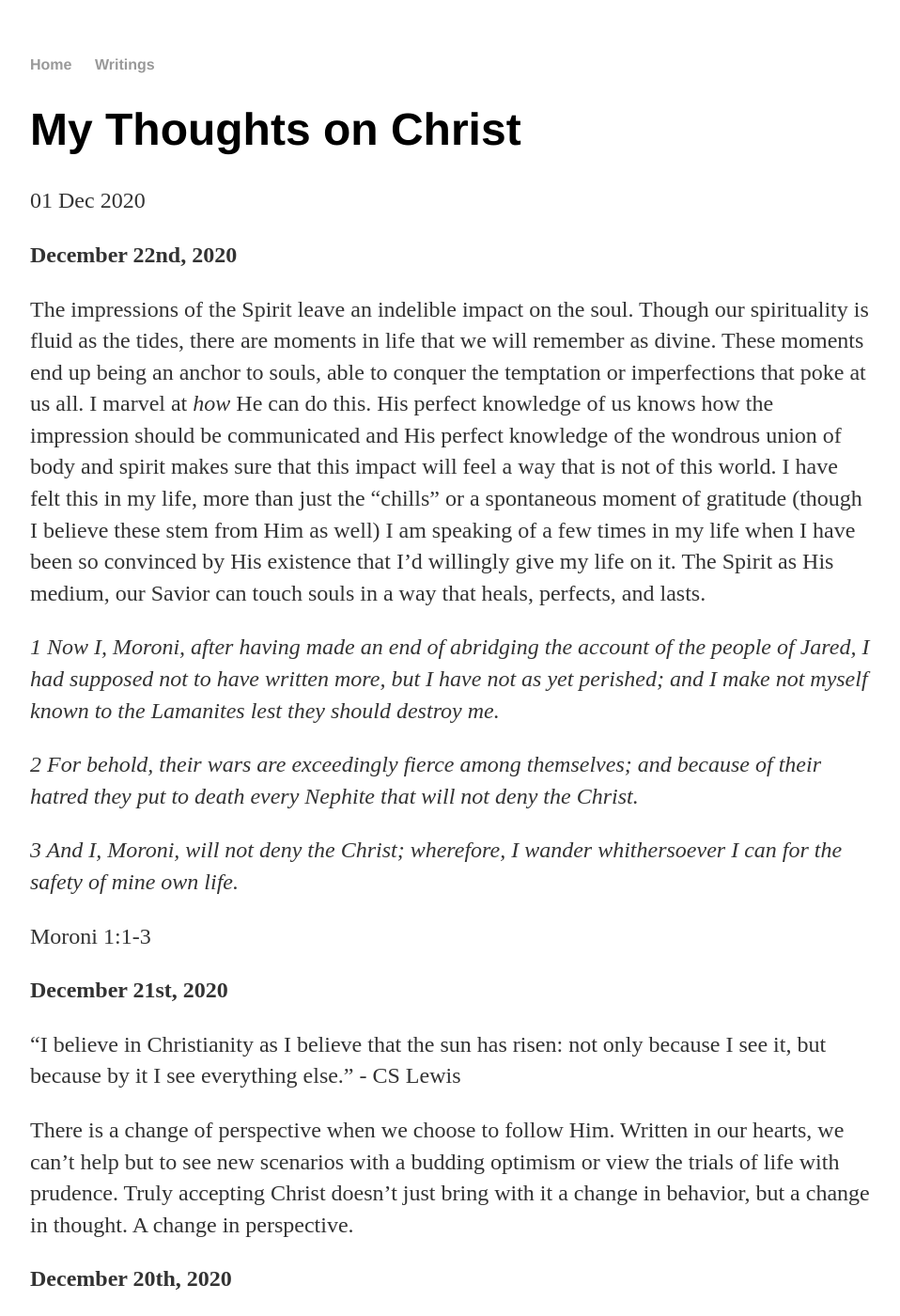
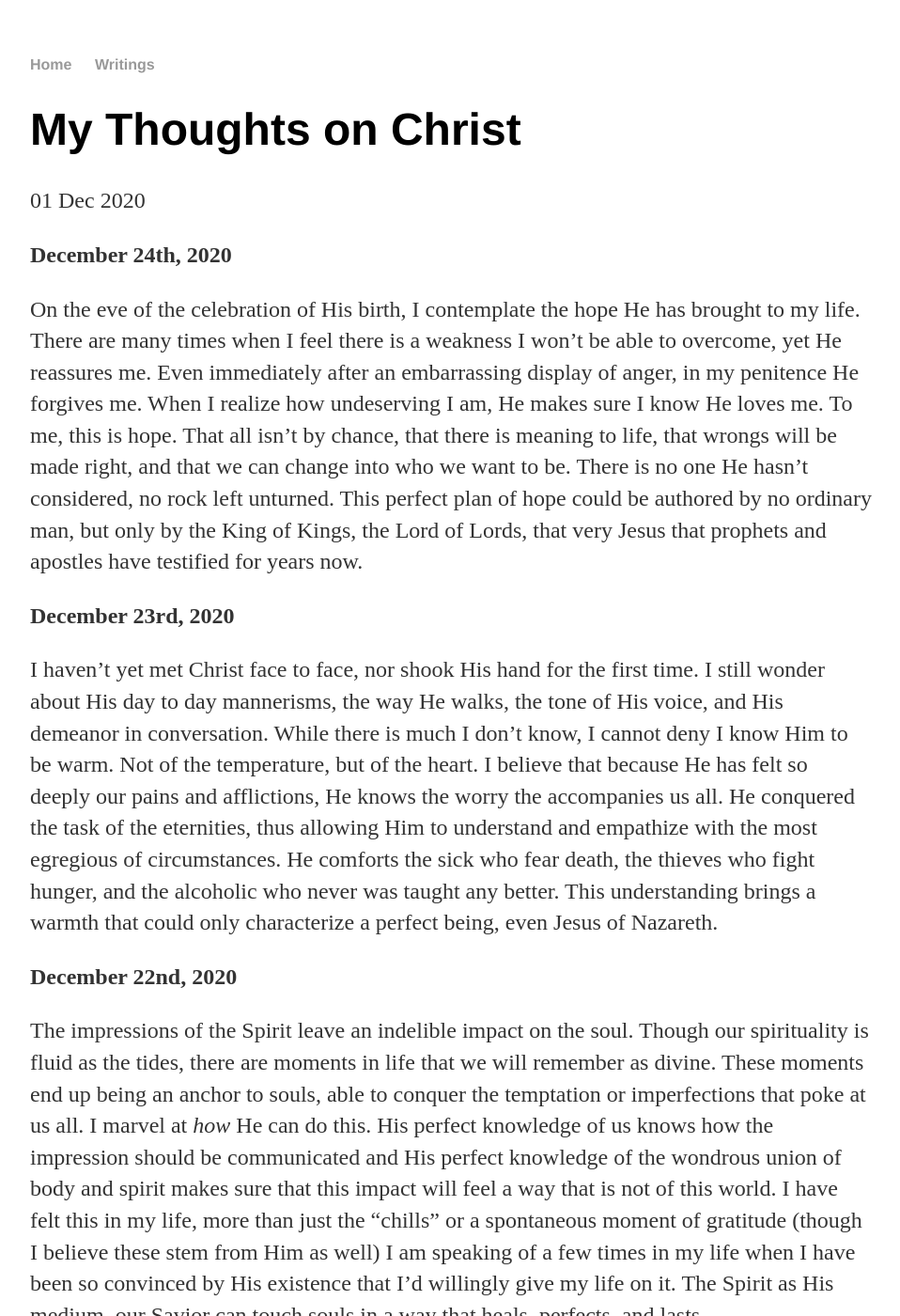
Before and after one commit to huntermaxfield/huntermaxfield.github.io, a Jekyll site: the page built from _posts/2020-12-01-christmas-posts-2020.md, in a window 1280 px wide and 1400 px high. Shown: the whole window at 94% size, without its empty margins (160-1118 px from the left). Built offline with Jekyll 4.4.1, drawn with Linux system fonts in a browser that asks for light colours.

Commit message:
new posts

```diff
--- a/_posts/2020-12-01-christmas-posts-2020.md
+++ b/_posts/2020-12-01-christmas-posts-2020.md
@@ -2,6 +2,18 @@
 layout: post
 title: "My Thoughts on Christ"
 ---
+
+**December 24th, 2020**
+
+On the eve of the celebration of His birth, I contemplate the hope He has brought to my life.  There are many times when I feel there is a weakness I won't be able to overcome, yet He reassures me.  Even immediately after an embarrassing display of anger, in my penitence He forgives me.  When I realize how undeserving I am, He makes sure I know He loves me.  To me, this is hope.  That all isn't by chance, that there is meaning to life, that wrongs will be made right, and that we can change into who we want to be.  There is no one He hasn't considered, no rock left unturned.  This perfect plan of hope could be authored by no ordinary man, but only by the King of Kings, the Lord of Lords, that very Jesus that prophets and apostles have testified for years now.
+
+
+
+**December 23rd, 2020**
+
+I haven't yet met Christ face to face, nor shook His hand for the first time.  I still wonder about His day to day mannerisms, the way He walks, the tone of His voice, and His demeanor in conversation.  While there is much I don't know, I cannot deny I know Him to be warm.  Not of the temperature, but of the heart.  I believe that because He has felt so deeply our pains and afflictions, He knows the worry the accompanies us all.  He conquered the task of the eternities, thus allowing Him to understand and empathize with the most egregious of circumstances.  He comforts the sick who fear death, the thieves who fight hunger, and the alcoholic who never was taught any better.  This understanding brings a warmth that could only characterize a perfect being, even Jesus of Nazareth.
+
+
 
 **December 22nd, 2020**
 
```
